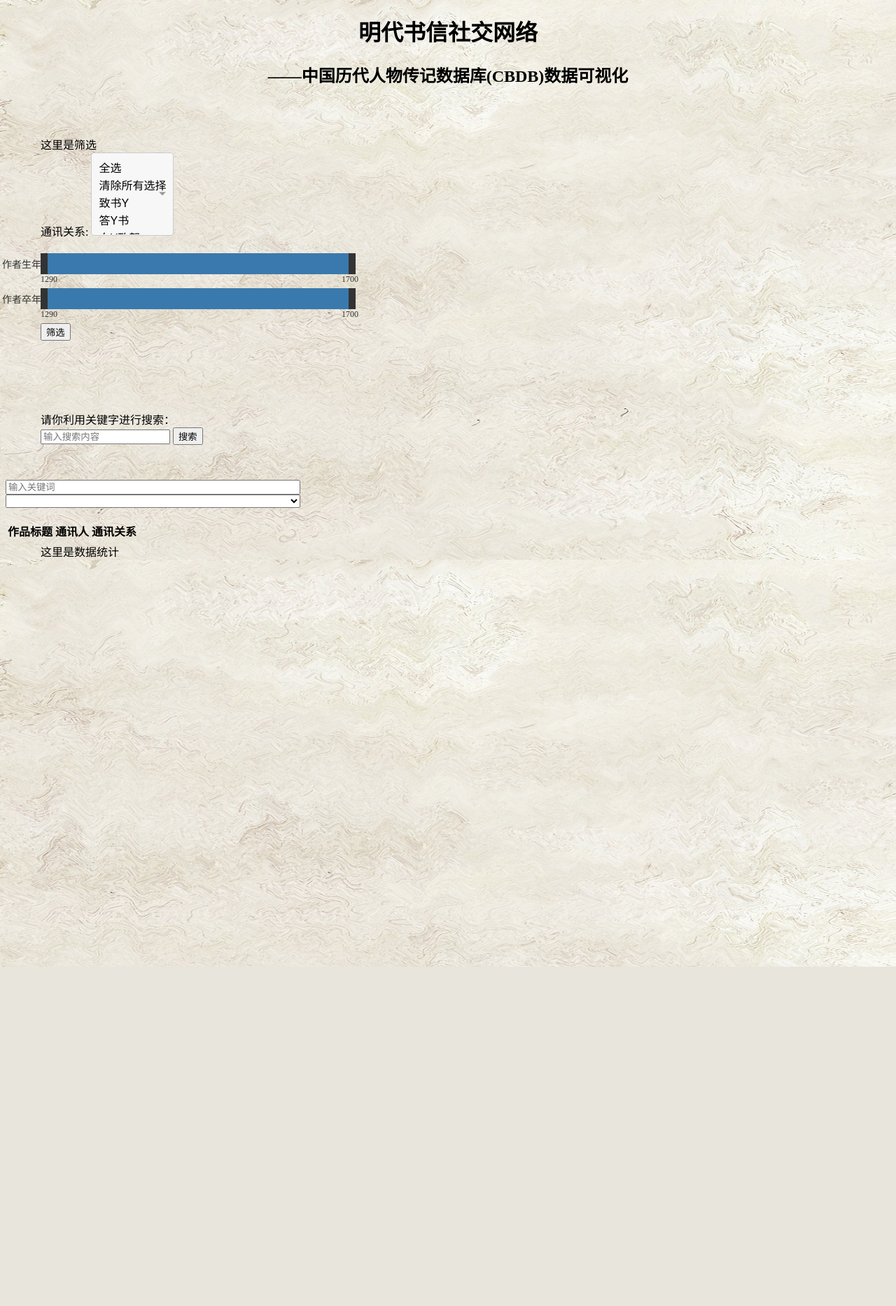
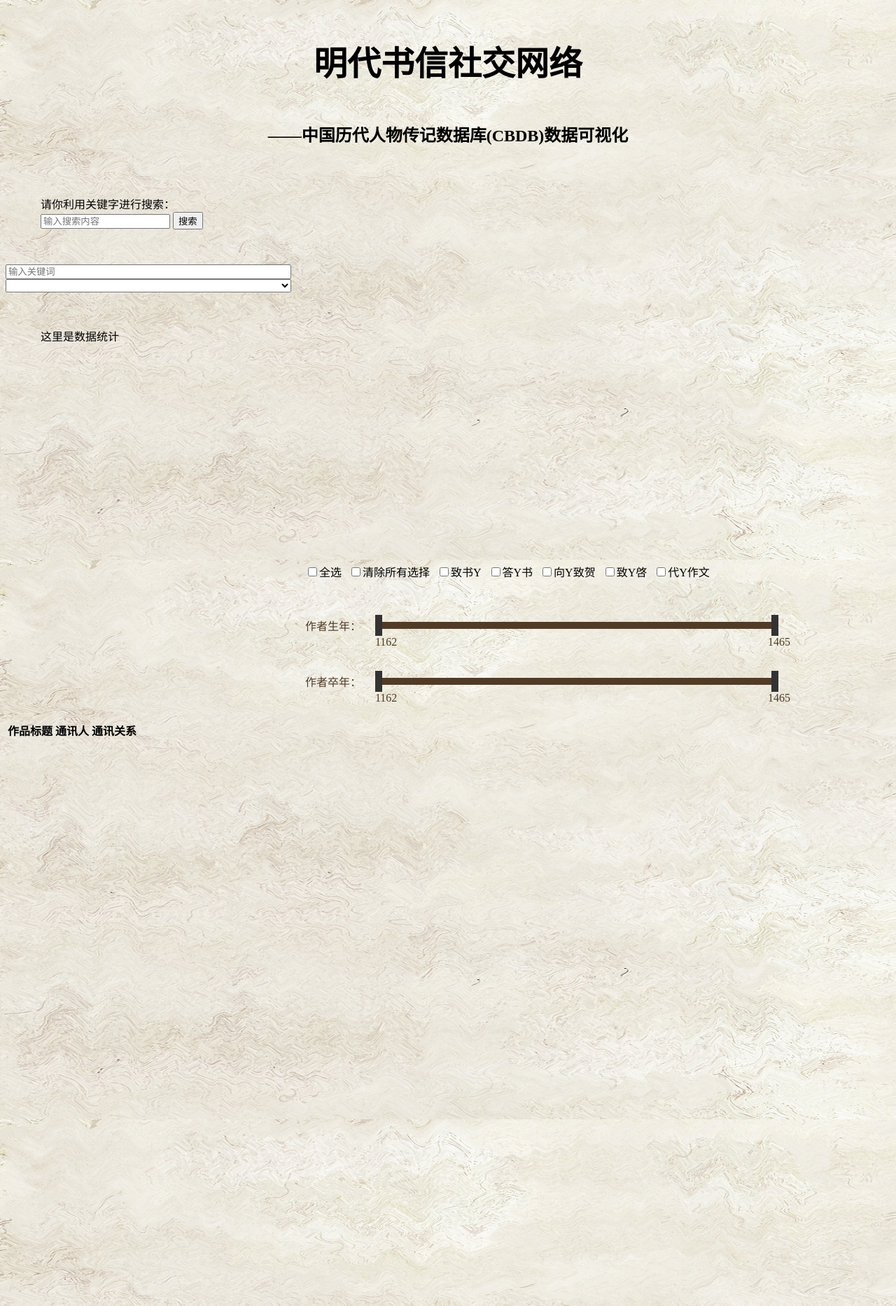
Before and after one commit to Mandala-Yin/letterVisualization, a Flask app: template templates/home.html in a window 1280 px wide. Shown: the whole page at 70% size. Before the commit the page ends 1382 px from the top, so only its background shows below. Run offline with Flask 3, Linux system fonts and the light colour scheme; the template is opened without the code that fills it, so the values that code supplies are empty; parts of the project's set-up code (start-up, migrations or seed data) failed here and were passed over; some libraries are stand-ins or nearby versions; some web fonts are replaced.

Commit message:
beautify

```diff
--- a/static/calculate.js
+++ b/static/calculate.js
@@ -14,6 +14,7 @@
     slider.id = sliderId; // 添加滑块的唯一标识符
     slider.addEventListener("drag", handleSliderDrag);
     slider.addEventListener("dragend", handleSliderDragEnd);
+    slider.style.color = 'rgb(81,59,39)';
 
     var yearLabel = document.createElement("div");
     yearLabel.className = "year-label";
@@ -139,12 +140,12 @@
 }
 
 var birthTimeline = document.getElementById("birthTimeline");
-var birthStartSlider = createSlider("birthTimeline", 0, minBirthYear, "birthStartLabel", "birthSelection", "birthStartSlider");
-var birthEndSlider = createSlider("birthTimeline", birthTimeline.offsetWidth - 10, maxBirthYear, "birthEndLabel", "birthSelection", "birthEndSlider");
+var birthStartSlider = createSlider("birthTimeline", 100, minBirthYear, "birthStartLabel", "birthSelection", "birthStartSlider");
+var birthEndSlider = createSlider("birthTimeline", birthTimeline.offsetWidth - 100, maxBirthYear, "birthEndLabel", "birthSelection", "birthEndSlider");
 
 var deathTimeline = document.getElementById("deathTimeline");
-var deathStartSlider = createSlider("deathTimeline", 0, minDeathYear, "deathStartLabel", "deathSelection", "deathStartSlider");
-var deathEndSlider = createSlider("deathTimeline", deathTimeline.offsetWidth - 10, maxDeathYear, "deathEndLabel", "deathSelection", "deathEndSlider");
+var deathStartSlider = createSlider("deathTimeline", 100, minDeathYear, "deathStartLabel", "deathSelection", "deathStartSlider");
+var deathEndSlider = createSlider("deathTimeline", deathTimeline.offsetWidth - 100, maxDeathYear, "deathEndLabel", "deathSelection", "deathEndSlider");
 
 
 calculateYear(
@@ -176,3 +177,17 @@
     minDeathYear,
     maxDeathYear
 );
+
+function selectAllRelations() {
+  var checkboxes = document.querySelectorAll('.select-box input[type="checkbox"]');
+  for (var i = 0; i < checkboxes.length; i++) {
+    checkboxes[i].checked = true;
+  }
+}
+
+function clearAllSelections() {
+  var checkboxes = document.querySelectorAll('.select-box input[type="checkbox"]');
+  for (var i = 0; i < checkboxes.length; i++) {
+    checkboxes[i].checked = false;
+  }
+}
--- a/static/main.js
+++ b/static/main.js
@@ -193,7 +193,7 @@
     color: 'source',
     curveness: 0.3
   },
-  focusNodeAdjacency: true
+  focusNodeAdjacency: true,
 };
 
 myChart.setOption(option);
@@ -331,22 +331,22 @@
   resultElement.textContent = JSON.stringify(searchResults);
 }
 
-function selectAllRelations() {
-  var relationFilterSelect = document.getElementById("relation-filter");
-  var allOption = relationFilterSelect.querySelector('option[value="all"]');
-  var allSelected = allOption.selected;
+// function selectAllRelations() {
+//   var relationFilterSelect = document.getElementById("relation-filter");
+//   var allOption = relationFilterSelect.querySelector('option[value="all"]');
+//   var allSelected = allOption.selected;
 
-  Array.from(relationFilterSelect.options).forEach(function (option) {
-    if (option.value !== "all") {
-      option.selected = allSelected;
-    }
-  });
-}
+//   Array.from(relationFilterSelect.options).forEach(function (option) {
+//     if (option.value !== "all") {
+//       option.selected = allSelected;
+//     }
+//   });
+// }
 
-function clearAllSelections() {
-  var relationFilterSelect = document.getElementById("relation-filter");
+// function clearAllSelections() {
+//   var relationFilterSelect = document.getElementById("relation-filter");
 
-  Array.from(relationFilterSelect.options).forEach(function (option) {
-    option.selected = false;
-  });
-}
+//   Array.from(relationFilterSelect.options).forEach(function (option) {
+//     option.selected = false;
+//   });
+// }
--- a/static/styles.css
+++ b/static/styles.css
@@ -1,7 +1,7 @@
-.line {
+.firstline {
   display: flex;
   flex-direction: row;
-  height: 600px;
+  height: 800px;
 }
 
 .left-container {
@@ -19,19 +19,22 @@
   padding: 50px;
 }
 
-#right-container {
+.right-container {
   display: flex;
-  flex-direction: row;
+  flex-direction: column;
   width: 66.67%;
-  padding: 50px;
+  padding: 20px;
 }
 
 #title {
-  font-family:xingkai
+  font-family: xingkai;
+  font-size: 48px;
+  padding: 20px;
 }
 
 #subtitle {
-  font-family:xingkai
+  font-family: xingkai;
+  font-size: 24px;
 }
 
 @font-face {
@@ -102,20 +105,21 @@
 
 .label-text {
   position: absolute;
-  left: -55px; /* 调整为所需的距离 */
+  left: 0px; /* 调整为所需的距离 */
   top: 50%;
   transform: translateY(-50%);
-  font-size: 14px;
-  color: #333;
+  font-size: 16px;
+  margin-right: 30px;
+  color: rgb(81,59,39);
 }
 
 .timeline {
-  width: 450px;
   height: 30px;
-  background-color: #f5f5f5;
   position: relative;
   margin-top: 20px;
   margin-bottom: 20px;
+  margin-right: 50px;
+  font-family: fzq;
 }
 
 .slider {
@@ -133,23 +137,34 @@
   top: 30px;
   width: 100%;
   text-align: center;
-  font-size: 12px;
-  color: #333;
+  font-size: 16px;
+  color: rgb(81,59,39)
 }
 
 .year-marker {
   position: absolute;
   bottom: -10px;
-  width: 10px;
+  width: 5px;
   text-align: center;
-  font-size: 12px;
-  color: #333;
+  font-size: 16px;
+  color: rgb(81,59,39)
 }
 
 .selection {
   position: absolute;
   top: 50%;
   transform: translateY(-50%);
-  height: 30px;
-  background-color: rgb(58, 121, 173);
+  height: 10px;
+  width: 100%;
+  background-color: rgb(81,59,39);
 }
+
+
+.check-box {
+  display: flex;
+  align-items: center;
+}
+
+.check-box label {
+  margin-right: 10px;
+}
--- a/templates/home.html
+++ b/templates/home.html
@@ -20,47 +20,8 @@
         <h1 id="title">明代书信社交网络</h1>
         <h2 id="subtitle">——中国历代人物传记数据库(CBDB)数据可视化</h2>
     </center>
-    <div class="line">
+    <div class="firstline">
         <div class="left-container">
-            <div class="left">
-                <div>这里是筛选</div>
-                <div>
-                    <label for="relation-filter">通讯关系:</label>
-                    <div class="select-box">
-                        <select id="relation-filter" multiple="true">
-                            <option value="all" onclick="selectAllRelations()">全选</option>
-                            <option value="clear" onclick="clearAllSelections()">清除所有选择</option>
-                            <option value="致书Y">致书Y</option>
-                            <option value="答Y书">答Y书</option>
-                            <option value="向Y致贺">向Y致贺</option>
-                            <option value="致Y啓">致Y啓</option>
-                            <option value="代Y作文">代Y作文</option>
-                        </select>
-                    </div>
-                </div>
-                <div class="timeline" id="birthTimeline">
-                    <div class="label-text">作者生年：</div>
-                    <!-- <div class="slider" id="birthStartSlider"></div>
-                    <div class="slider" id="birthEndSlider"></div> -->
-                    <div class="year-label" id="birthStartLabel"></div>
-                    <div class="year-label" id="birthEndLabel"></div>
-                    <div class="year-marker" id="birthStartMarker" style="top: 30px;"></div>
-                    <div class="year-marker" id="birthEndMarker" style="left: 430px; top: 30px;"></div>
-                    <div class="selection" id="birthSelection"></div>
-                </div>
-
-                <div class="timeline" id="deathTimeline">
-                    <div class="label-text">作者卒年：</div>
-                    <!-- <div class="slider" id="deathStartSlider"></div>
-                    <div class="slider" id="deathEndSlider"></div> -->
-                    <div class="year-label" id="deathStartLabel"></div>
-                    <div class="year-label" id="deathEndLabel"></div>
-                    <div class="year-marker" id="deathStartMarker" style="top: 30px;"></div>
-                    <div class="year-marker" id="deathEndMarker" style="left: 430px; top: 30px;"></div>
-                    <div class="selection" id="deathSelection"></div>
-                </div>
-                <button onclick="filterByYear()">筛选</button>
-            </div>
             <div class="left">
                 <div>请你利用关键字进行搜索：</div>
                 <input type="text" name="search_text" id="search_text" placeholder="输入搜索内容">
@@ -74,8 +35,38 @@
                 <div>这里是数据统计</div>
             </div>
         </div>
-        <div id="right-container" class="right">
-            <div id="plot"></div>
+        <div class="right-container">
+            <div id="plot" style="margin-bottom: 50px;"></div>
+            <div class="check-box" style="margin-bottom: 30px;">
+                <label><input type="checkbox" id="select-all" onclick="selectAllRelations()">全选</label>
+                <label><input type="checkbox" id="clear-all" onclick="clearAllSelections()">清除所有选择</label>
+                <label><input type="checkbox" value="致书Y">致书Y</label>
+                <label><input type="checkbox" value="答Y书">答Y书</label>
+                <label><input type="checkbox" value="向Y致贺">向Y致贺</label>
+                <label><input type="checkbox" value="致Y啓">致Y啓</label>
+                <label><input type="checkbox" value="代Y作文">代Y作文</label>
+            </div>
+            <div class="timeline" id="birthTimeline" style="margin-bottom: 30px;">
+                <div class="label-text">作者生年：</div>
+                <!-- <div class="slider" id="birthStartSlider"></div>
+                <div class="slider" id="birthEndSlider"></div> -->
+                <div class="year-label" id="birthStartLabel"></div>
+                <div class="year-label" id="birthEndLabel"></div>
+                <div class="year-marker" id="birthStartMarker" style="left: 100px; top: 30px;"></div>
+                <div class="year-marker" id="birthEndMarker" style="right: 100px; top: 30px;"></div>
+                <div class="selection" id="birthSelection"></div>
+            </div>
+
+            <div class="timeline" id="deathTimeline">
+                <div class="label-text">作者卒年：</div>
+                <!-- <div class="slider" id="deathStartSlider"></div>
+                <div class="slider" id="deathEndSlider"></div> -->
+                <div class="year-label" id="deathStartLabel"></div>
+                <div class="year-label" id="deathEndLabel"></div>
+                <div class="year-marker" id="deathStartMarker" style="left: 100px; top: 30px;"></div>
+                <div class="year-marker" id="deathEndMarker" style="right: 100px; top: 30px;"></div>
+                <div class="selection" id="deathSelection"></div>
+            </div>
         </div>
     </div>
     <div id="selectedNodeInfo"></div>
@@ -92,9 +83,7 @@
         </table>
         <div id="pagination"></div>
     </div>
-    <div id="plot2" class="line"></div>
-
-
+    <div id="plot2" class="firstline"></div>
     <script>
         var data = {{ data | tojson }};
     </script>
```
Lines whose indentation alone changed are shown as unchanged.
